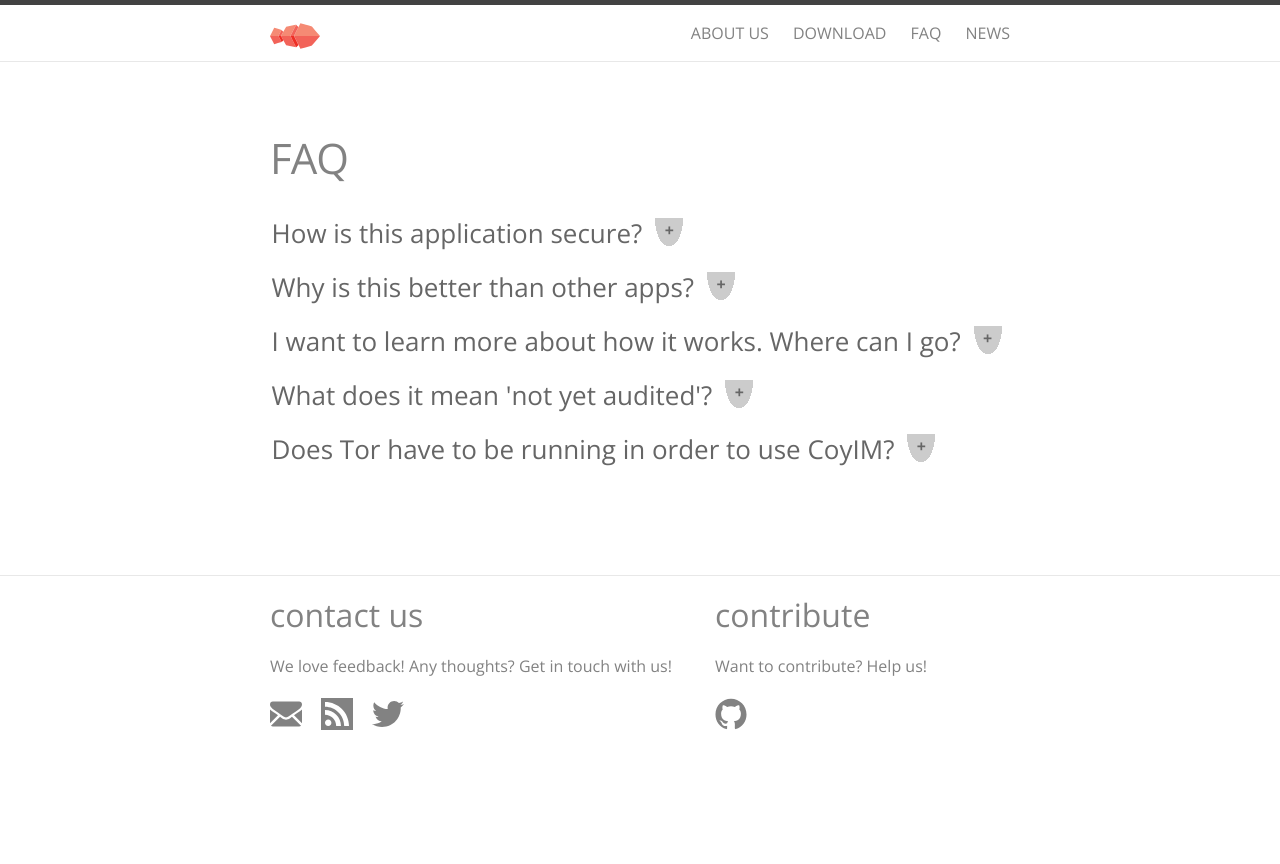
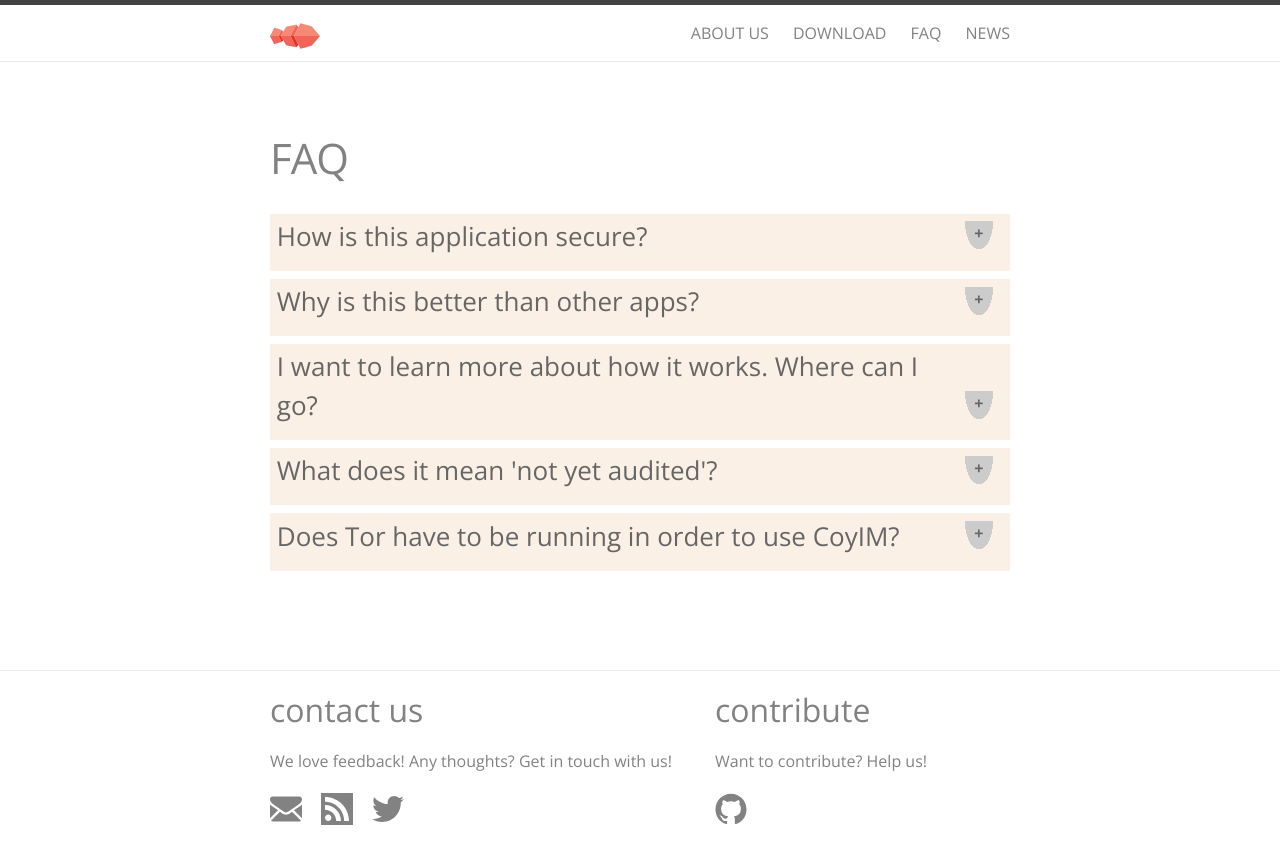
Before and after one commit to coyim/coyim-page, a Jekyll site: the page built from faq.html, in a window 1280 px wide. Shown: the top 864 px of the page. Built offline with Jekyll 4.4.1, drawn with Linux system fonts in a browser that asks for light colours.

Commit message:
Fixes padding

```diff
--- a/_sass/_pages.scss
+++ b/_sass/_pages.scss
@@ -138,6 +138,8 @@
     -webkit-transition: color 1s ease-out; /* For Safari 3.1 to 6.0 */
     transition: color 0.5s ease-out;
     cursor: pointer;
+    width: 90%;
+    padding-left: 0.2em;
 
     &:hover {
       color: $pink-dark-color;
@@ -150,9 +152,14 @@
   overflow: hidden;
   transition: height 0.5s;
   height: 0;
+  padding: 0;
 }
 
 .question{
+  background-color: linen;
+  margin-bottom: 0.5em;
+  padding-top: 0.2em;
+
   label {
     padding: 0.10em;
     color: #666;
@@ -168,7 +175,7 @@
       display: inline-block;
       width: 40px;
       height: 40px;
-      margin-left: 7px;
+      margin-left: 1em;
       background: radial-gradient(ellipse at top, #CCC 50%, transparent 50%);
     }
   }
@@ -176,12 +183,21 @@
     display: none;
     visibility: hidden;
   }
+
+  div {
+    padding: 10px;
+  }
+
+  p {
+    margin: 0;
+  }
 }
 
 $questions: (1, 2, 3, 4, 5);
 @each $value in $questions{
   .question{
     #toggle_#{nth($value, 1)}{
+
       &:checked ~ label::after{
         content: "+";
       }
--- a/faq.html
+++ b/faq.html
@@ -26,13 +26,13 @@ permalink: /faq/
     <input id="toggle_3" type="checkbox" checked>
     <label for="toggle_3"><h3>I want to learn more about how it works. Where can I go?</h3></label>
     <div id="expand_3">
-      Here are some useful resources to learn about what CoyIm uses:
+      <p>Here are some useful resources to learn about what CoyIm uses:</p>
       <ul>
         <li><a href="https://otr.im">otr</a></li>
         <li><a href="https://en.wikipedia.org/wiki/Transport_Layer_Security">tls</a></li>
         <li><a href="https://www.torproject.org/">tor</a></li>
       </ul>
-      Here are some useful resources to learn more about security:
+      <p>Here are some useful resources to learn more about security:</p>
       <ul>
         <li><a href="https://securityinabox.org/en">security in a box<a/></li>
         <li><a href="https://www.eff.org/">eff</a></li>
@@ -44,7 +44,7 @@ permalink: /faq/
     <input id="toggle_4" type="checkbox" checked>
     <label for="toggle_4"><h3>What does it mean 'not yet audited'?</h3></label>
     <div id="expand_4">
-      'Not yeat audited' means that CoyIm is still under active development. There have been no security audits of the code, and you should not currently use this for anything sensitive.
+      <p>'Not yeat audited' means that CoyIm is still under active development. There have been no security audits of the code, and you should not currently use this for anything sensitive.</p>
     </div>
   </div>
 
```
Lines whose indentation alone changed are shown as unchanged.
